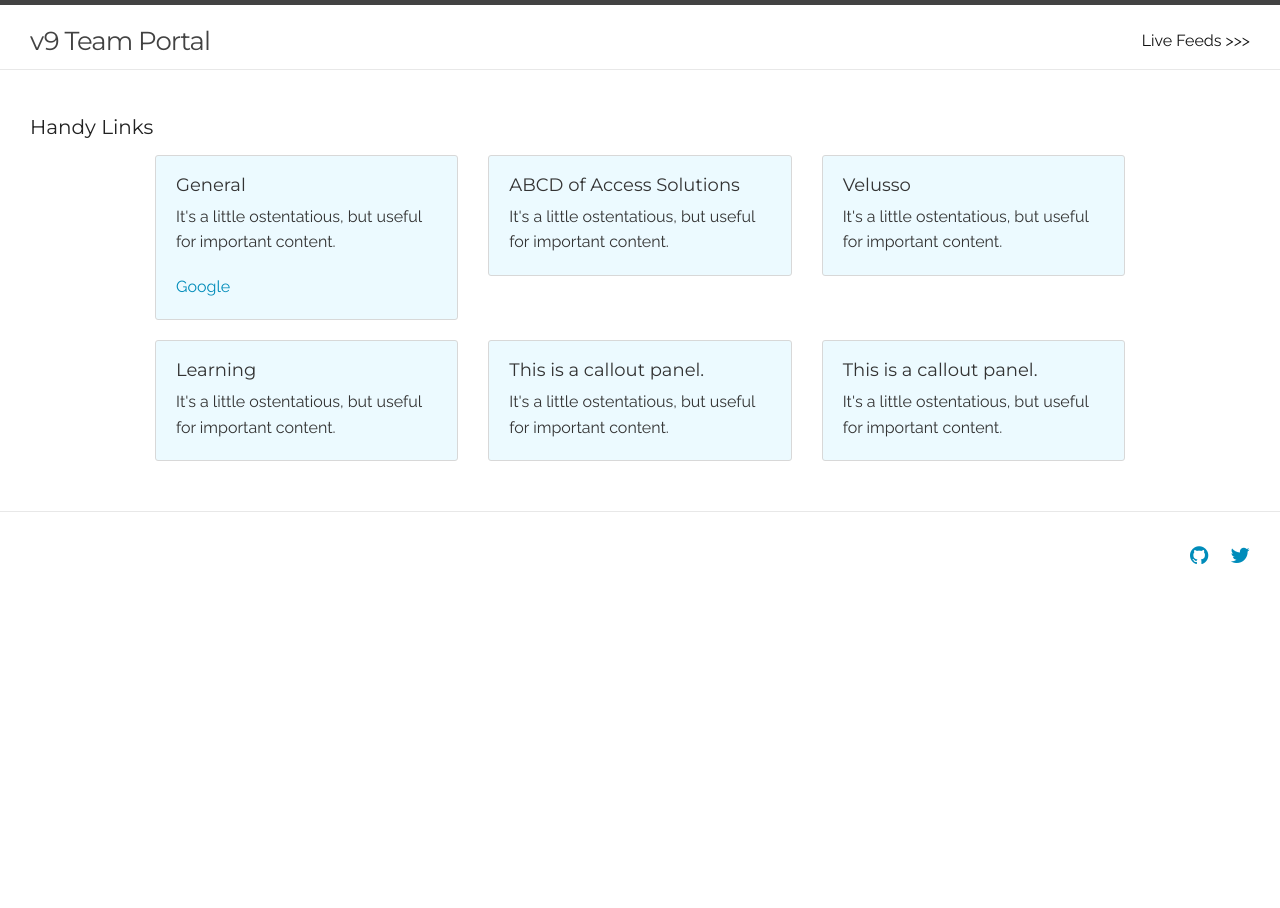
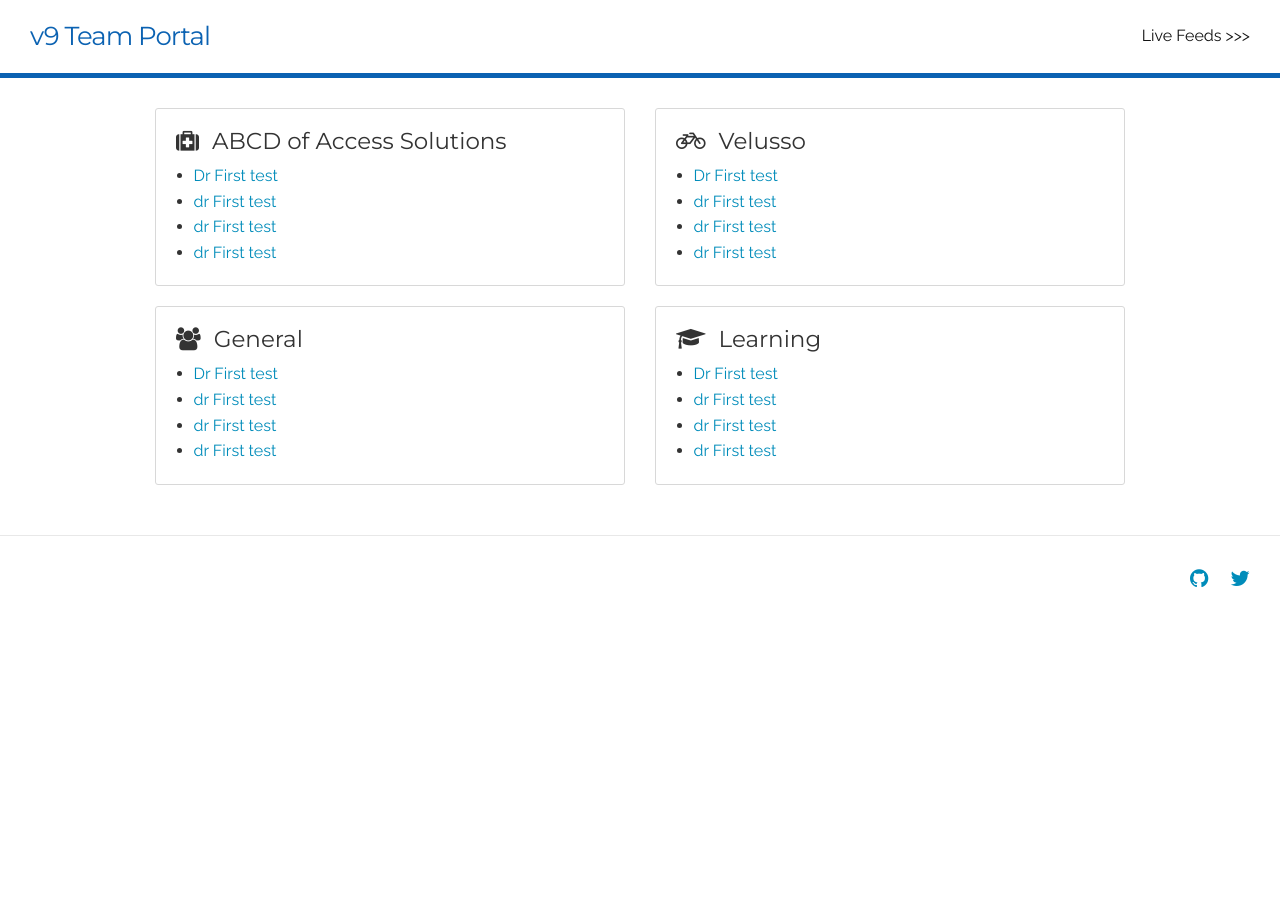
Before and after one commit to v9-team-portal/v9-team-portal.github.io, a Jekyll site: the page built from index.html, in a window 1280 px wide. Built offline with Jekyll 4.4.1, drawn with Linux system fonts in a browser that asks for light colours; nearby versions of some CDN libraries.

Commit message:
added post functionality for individual cards and made a start to styling

```diff
--- a/_config.yml
+++ b/_config.yml
@@ -11,41 +11,5 @@ url: "http://yourdomain.com" # the base hostname & protocol for your site
 twitter_username: v9solutions
 github_username:  v9solutions
 
-#Links
-
-### Card 1
-
-card_header_one: General
-card_one_link_one: http://www.google.co.uk
-card_one_link_two: http://www.google.co.uk
-card_one_link_three: http://www.google.co.uk
-card_one_link_four: http://www.google.co.uk
-
-### Card 2
-
-card_header_two: ABCD of Access Solutions
-card_two_link_one: http://www.google.co.uk
-card_two_link_two: http://www.google.co.uk
-card_two_link_three: http://www.google.co.uk
-card_two_link_four: http://www.google.co.uk
-
-### Card 3
-
-card_header_three: Velusso
-card_three_link_one: http://www.google.co.uk
-card_three_link_two: http://www.google.co.uk
-card_three_link_three: http://www.google.co.uk
-card_three_link_four: http://www.google.co.uk
-
-### Card 4
-
-card_header_four: Learning
-card_four_link_one: http://www.google.co.uk
-card_four_link_two: http://www.google.co.uk
-card_four_link_three: http://www.google.co.uk
-card_four_link_four: http://www.google.co.uk
-
-
-
 # Build settings
 markdown: kramdown
--- a/_includes/head.html
+++ b/_includes/head.html
@@ -14,6 +14,7 @@
   <link rel="stylesheet" href="{{ "/css/foundation.min.css" | prepend: site.baseurl }}">
   <link rel="stylesheet" href="{{ "/css/insta-feed.css" | prepend: site.baseurl }}">
   <link rel="stylesheet" href="{{ "/css/font.css" | prepend: site.baseurl }}">
+  <link rel="stylesheet" href="{{ "/css/general.css" | prepend: site.baseurl }}">
 
   <link rel="canonical" href="{{ page.url | replace:'index.html','' | prepend: site.baseurl | prepend: site.url }}">
   <link rel="alternate" type="application/rss+xml" title="{{ site.title }}" href="{{ "/feed.xml" | prepend: site.baseurl | prepend: site.url }}" />
--- a/_sass/_layout.scss
+++ b/_sass/_layout.scss
@@ -2,9 +2,8 @@
  * Site header
  */
 .site-header {
-    border-top: 5px solid $grey-color-dark;
-    border-bottom: 1px solid $grey-color-light;
-    min-height: 56px;
+    border-bottom: 5px solid #0b62b2;
+    min-height: 70px;
 
     // Positioning context for the mobile navigation icon
     position: relative;
@@ -16,10 +15,11 @@
     letter-spacing: -1px;
     margin-bottom: 0;
     float: left;
+    color: #0b62b2;
 
     &,
     &:visited {
-        color: $grey-color-dark;
+        color: #0b62b2;
     }
 }
 
--- /dev/null
+++ b/css/general.css
@@ -0,0 +1,7 @@
+.panel.callout {
+	background-color: #fff;
+}
+
+.icon-style {
+	padding-right: 7px;
+}
--- a/index.html
+++ b/index.html
@@ -3,48 +3,14 @@ layout: default
 ---
 
 <div class="home">
-
-  <h1 class="page-heading">Handy Links</h1>
-
   <div class="row">
-	 <div class="large-4 columns">
-	  	<div class="panel callout radius">
-		  <h5>{{ site.card_header_one }}</h5>
-		  <p>It's a little ostentatious, but useful for important content.</p>
-		  <a href="{{ site.card_one_link_one }}">Google</a>
-		</div>
+  {% for card in site.posts reversed %}
+    <div class="small-6 columns">
+  	  <div class="panel callout radius">
+  		  <h4><i class="fa fa-{{ card.icon }} icon-style"></i> {{ card.group }}</h4>
+        <ul class="disc">{{ card.content }}</ul>
+  		</div>
 	  </div>
-	  <div class="large-4 columns">
-	  	<div class="panel callout radius">
-		  <h5>{{ site.card_header_two }}</h5>
-		  <p>It's a little ostentatious, but useful for important content.</p>
-		</div>
-	  </div>
-	  <div class="large-4 columns">
-	  	<div class="panel callout radius">
-		  <h5>{{ site.card_header_three }}</h5>
-		  <p>It's a little ostentatious, but useful for important content.</p>
-		</div>
-	  </div>
-	</div>
-  <div class="row">
-	 <div class="large-4 columns">
-	  	<div class="panel callout radius">
-		  <h5>{{ site.card_header_four }}</h5>
-		  <p>It's a little ostentatious, but useful for important content.</p>
-		</div>
-	  </div>
-	  <div class="large-4 columns">
-	  	<div class="panel callout radius">
-		  <h5>This is a callout panel.</h5>
-		  <p>It's a little ostentatious, but useful for important content.</p>
-		</div>
-	  </div>
-	  <div class="large-4 columns">
-	  	<div class="panel callout radius">
-		  <h5>This is a callout panel.</h5>
-		  <p>It's a little ostentatious, but useful for important content.</p>
-		</div>
-	  </div>
+  {% endfor %}
 	</div>
 </div>
```
Also changed, not shown: _posts/2015-01-01-card-1.md (added, +18 -0 lines), _posts/2015-02-02-card-2.md (added, +18 -0 lines), _posts/2015-03-03-card-3.md (added, +18 -0 lines), _posts/2015-04-04-card-4.md (added, +18 -0 lines), _posts/2015-05-14-welcome-to-jekyll.markdown (deleted, +0 -25 lines), 10 other files.
